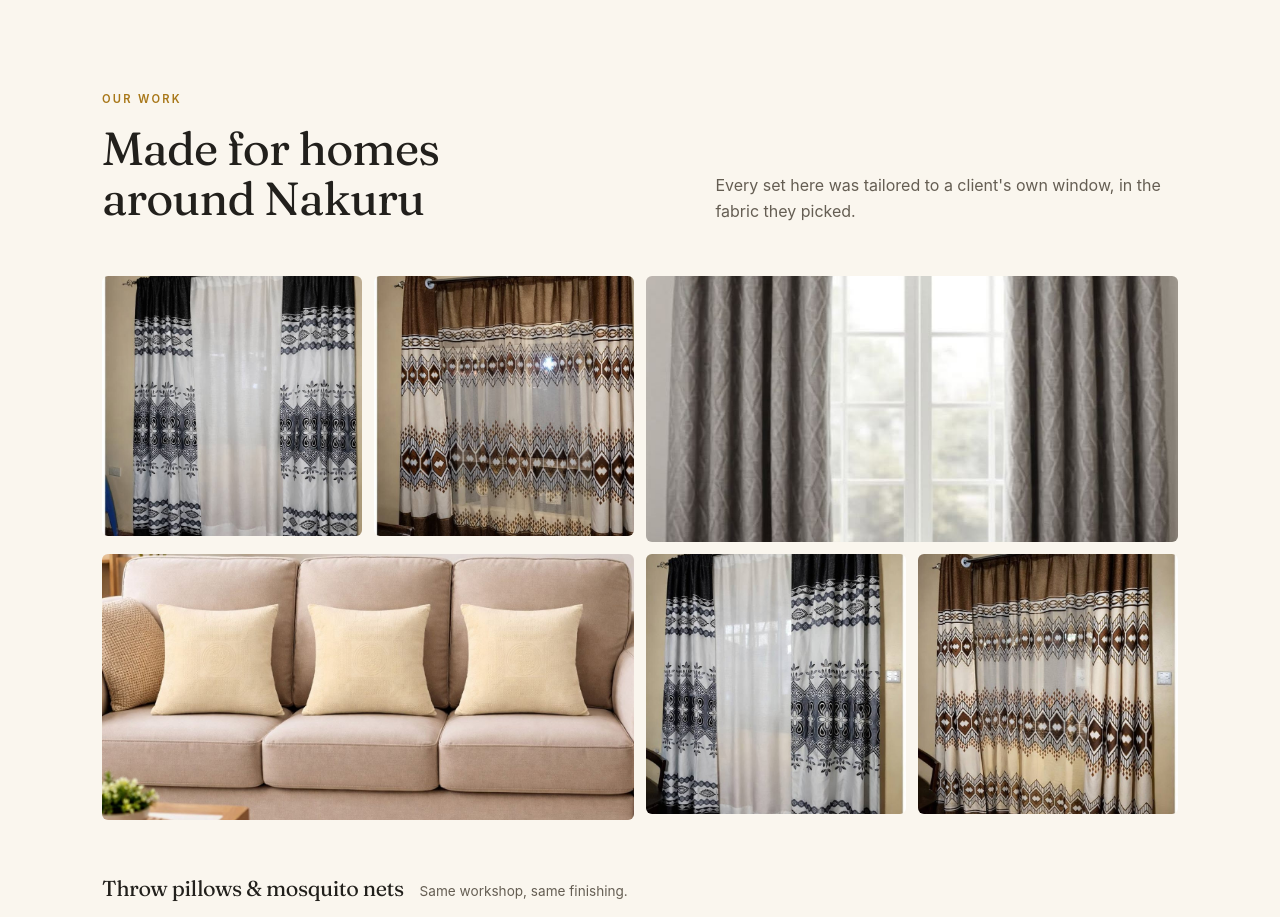
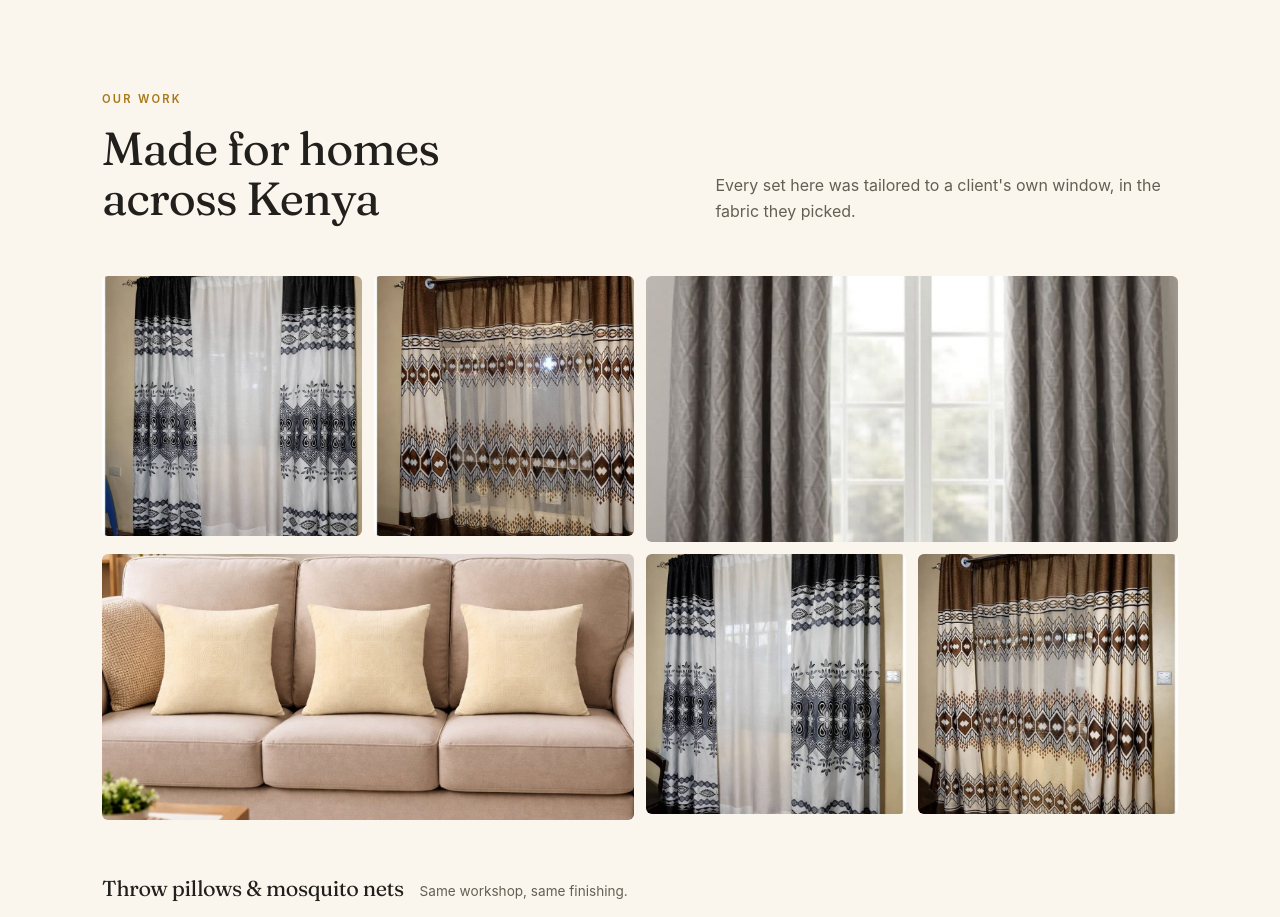
Before and after one commit to mainakj412-bit/soft-haven-interiors, a plain HTML site: page _page.src.html in a window 1280 px wide. Shown: the part 860-1777 px from the top of the page. Drawn offline with Linux system fonts and the light colour scheme.

Commit message:
Gallery heading: homes across Kenya
Co-Authored-By: Claude Fable 5.2 <noreply@anthropic.com>
Claude-Session: https://claude.ai/code/session_01H3Ch4BbAaQcnEcAFBEEpbS

```diff
--- a/_page.src.html
+++ b/_page.src.html
@@ -438,7 +438,7 @@
     <div class="head">
       <div>
         <p class="eyebrow">Our work</p>
-        <h2>Made for homes around Nakuru</h2>
+        <h2>Made for homes across Kenya</h2>
       </div>
       <p class="lede">Every set here was tailored to a client's own window, in the fabric they picked.</p>
     </div>
```
Also changed, not shown: docs/index.html (+1 -1 lines), index.html (+1 -1 lines).
